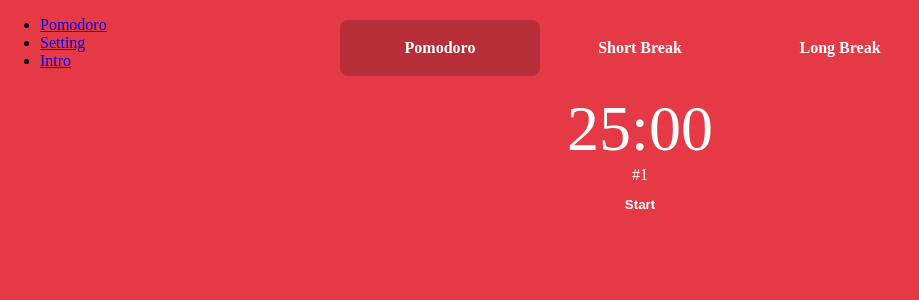
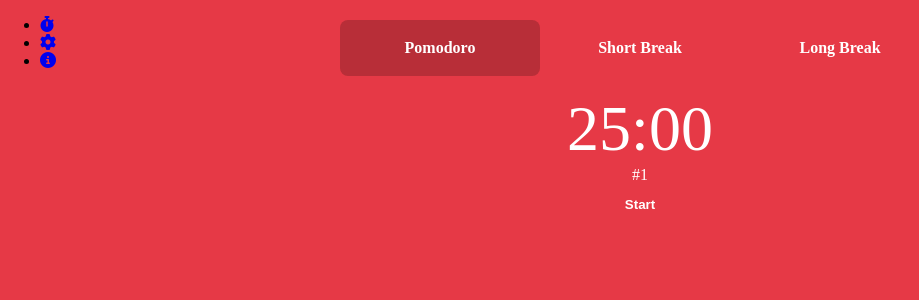
Before and after one commit to InkyChew/kit, an Angular app: page /pomodoro/1 in a window 1280 px wide. Shown: the top 300 px of the page, without its empty margins (0-919 px from the left). Built offline with nearby package versions, Linux system fonts and the light colour scheme.

Commit message:
Add icons

```diff
--- a/package.json
+++ b/package.json
@@ -18,6 +18,7 @@
     "@angular/platform-browser": "^17.3.0",
     "@angular/platform-browser-dynamic": "^17.3.0",
     "@angular/router": "^17.3.0",
+    "@fortawesome/fontawesome-free": "^6.7.2",
     "rxjs": "~7.8.0",
     "tslib": "^2.3.0",
     "zone.js": "~0.14.3"
--- a/src/app/pomodoro/pomodoro.component.html
+++ b/src/app/pomodoro/pomodoro.component.html
@@ -2,9 +2,9 @@
 <div class="main" [style.--theme]="color">
     <nav class="main-nav">
         <ul class="tabs">
-            <li class="tab"><a [routerLink]="['/pomodoro', tab]" routerLinkActive="active">Pomodoro</a></li>
-            <li class="tab"><a [routerLink]="['/pomodoro/setting', tab]" routerLinkActive="active">Setting</a></li>
-            <li class="tab"><a routerLink="" routerLinkActive="active">Intro</a></li>
+            <li class="tab"><a [routerLink]="['/pomodoro', tab]" routerLinkActive="active"><i class="fa-solid fa-stopwatch"></i></a></li>
+            <li class="tab"><a [routerLink]="['/pomodoro/setting', tab]" routerLinkActive="active"><i class="fa-solid fa-gear"></i></a></li>
+            <li class="tab"><a routerLink="" routerLinkActive="active"><i class="fa-solid fa-circle-info"></i></a></li>
         </ul>
     </nav>
 
--- a/src/styles.css
+++ b/src/styles.css
@@ -1,3 +1,5 @@
+@import "@fortawesome/fontawesome-free/css/all.min.css";
+
 body {
     margin: 0;
 }
```
Also changed, not shown: 1 other file (tests, documents, lock files or other folders).
